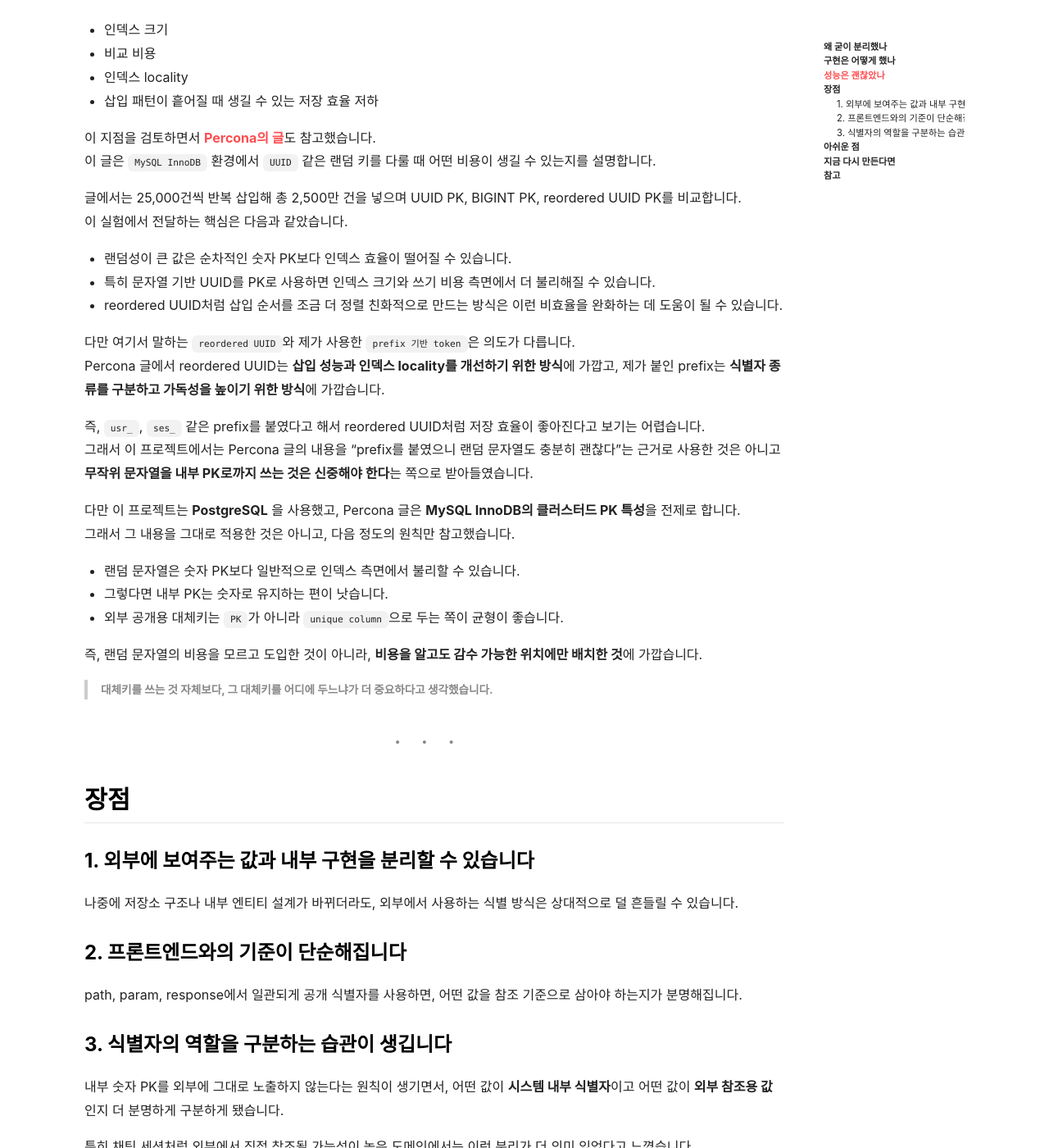
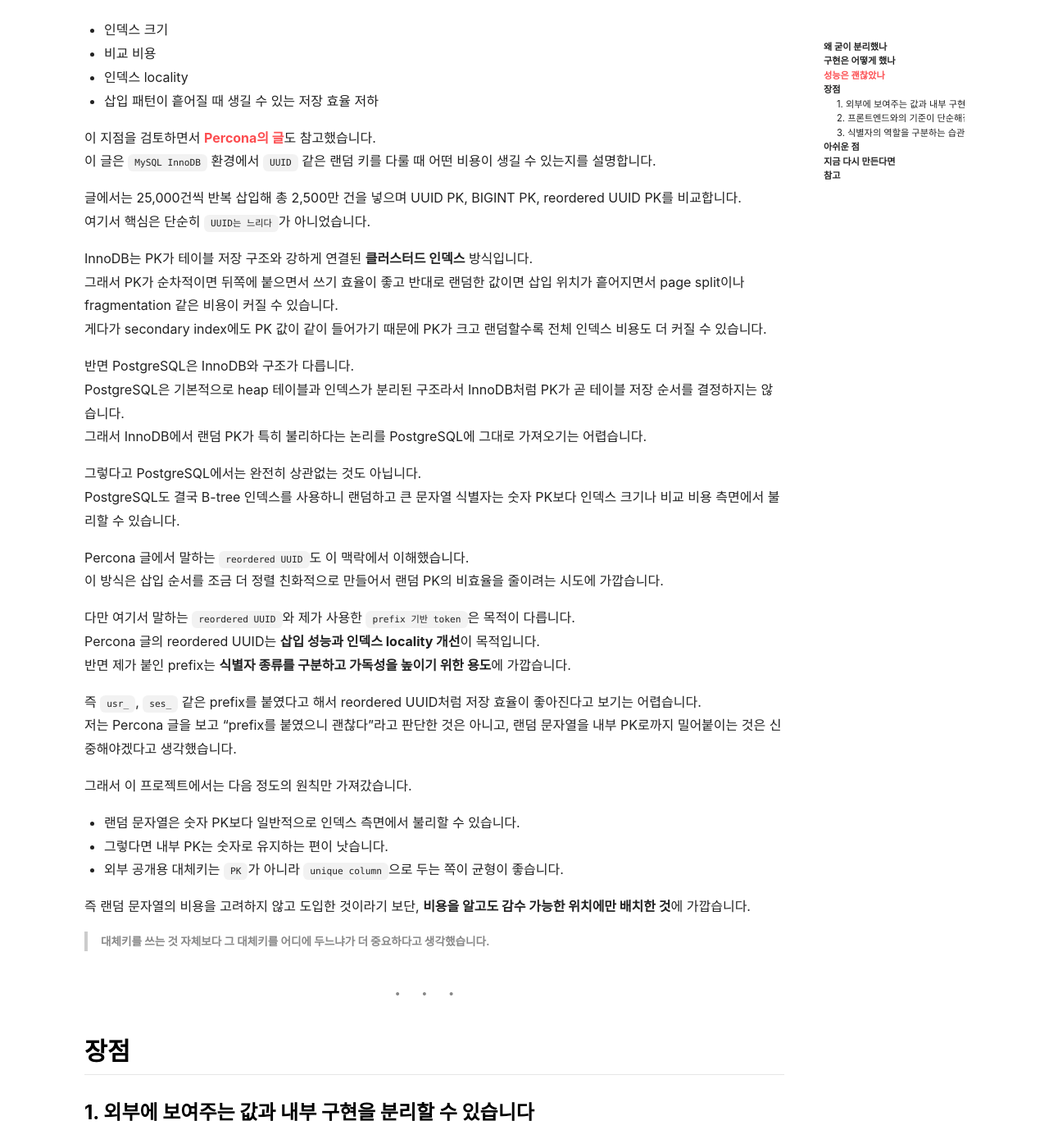
Before and after one commit to higukang/higukang.github.io, a Jekyll site: the page built from _posts/2026-04-13-surrogate-key.md, in a window 1280 px wide and 1400 px high, scrolled down 2308 px. Shown: the whole window at 82% size. Built offline with Jekyll 4.4.1, drawn with Linux system fonts in a browser that asks for light colours; nearby versions of some CDN libraries; some of the changed text lies outside the part shown.

Commit message:
포스트 수정

```diff
--- a/_posts/2026-04-13-surrogate-key.md
+++ b/_posts/2026-04-13-surrogate-key.md
@@ -6,13 +6,14 @@ excerpt_separator: <!--more-->
 
 > **내부 엔티티 식별자와 외부에 노출되는 식별자를 같은 것으로 두어도 될까?**
 
-프로젝트의 식별자 설계에서 가장 먼저 고민한 내용이었습니다.
-결론은, 해당 프로젝트에서는 **같이 두지 않는다**는 쪽으로 정하고 진행했습니다.
+프로젝트를 진행하면서 식별자 설계에서 가장 먼저 고민한 내용이었습니다.
+해당 프로젝트에서는 **같이 두지 않는다**는 쪽으로 정하고 진행했습니다.
 
-도메인 모델 관점에서 엔티티는 생명주기 동안 상태가 크게 바뀌더라도 동일한 존재로 추적될 수 있어야 합니다.<br>
-그래서 시스템 내부에는 변하지 않는 **식별자**가 당연히 필요하고 프로젝트에서 일반적인 **Long 타입의 PK**를 사용했습니다.
+도메인 모델 관점에서 엔티티는 생명주기 동안 상태가 크게 바뀌더라도 동일한 존재로 추적될 수 있어야 합니다.
+그래서 시스템 내부에는 변하지 않는 **식별자**가 필요하고
+ 영속성 계층에서는 일반적인 **Long 타입의 PK**를 사용했습니다.
 
-PostgreSQL에서는 `generated by default as identity`를 사용했고, JPA에서는 아래처럼 `IDENTITY` 전략으로 매핑했습니다.
+PostgreSQL에서는 `generated by default as identity`를 사용했고 JPA에서는 아래처럼 `IDENTITY` 전략으로 매핑했습니다.
 
     @Id
     @GeneratedValue(strategy = GenerationType.IDENTITY)
@@ -33,29 +34,31 @@ PostgreSQL에서는 `generated by default as identity`를 사용했고, JPA에
 ## 왜 굳이 분리했나
 
 처음에는 이 설계를 단순히 **"id를 숨기기 위해서"** 적용했습니다.
-하지만 프로젝트를 진행하면서 이유를 다시 정리해보니 식별자 은닉만큼 중요한 다른 점도 많았습니다.
+그런데 프로젝트를 진행하면서 생각해보니 적용할만한 이유가 좀 더 있었습니다.
 
-> **내부에서 쓰는 식별자와 외부에 보여주는 식별자의 역할을 분리하고 싶었다.**
+> **내부에서 쓰는 식별자와 외부에 보여주는 식별자의 역할을 나누고 싶었습니다.**
 
-순차적 증가 방식의 내부적인 PK가 외부 API에 그대로 노출되면 다음과 같은 문제가 생길 수 있습니다.
+순차적으로 증가하는 내부 PK가 외부 API에 그대로 노출되면 다음과 같은 문제가 생길 수 있습니다.
 
 - 리소스 개수나 생성 순서를 유추하기 쉽습니다.
-- 예측 가능한 식별자를 바탕으로 다른 객체 조회를 시도해보는 공격이 더 쉬워질 수 있습니다.
-- 외부에서 사용하는 값이 내부 DB 구조와 너무 강하게 연결됩니다.
+- 예측 가능한 식별자를 바탕으로 다른 객체를 조회해보는 시도가 쉬워집니다.
+- 외부에서 쓰는 값이 내부 DB 구조와 너무 강하게 연결됩니다.
 
-물론 숫자 id가 노출된다고 해서 곧바로 취약점이 생기는 것은 아니겠지만 공개 식별자가 순차적인 숫자일수록 다른 리소스를 추측해 조회해보는 시도가 쉬워지는 것은 분명하다고 생각했습니다.
+물론 숫자 id가 노출된다고 해서 바로 취약점이 생기는 것은 아니고 실제 문제는 서버가 객체별 권한 검사를 제대로 하지 않을 때 생기겠지만
+<br>그래도 공개 식별자가 순차적인 숫자일수록 다른 리소스를 추측해서 조회해보는 시도가 쉬워지는 것은 분명하다고 생각했습니다.
 
-그래서 외부에 공개하는 식별자는 내부 PK와 역할을 분리하는 편이 더 안전하고 나중에 내부 구현이 바뀌더라도 외부에서 사용하는 방식은 비교적 안정적으로 유지하기 쉽다고 생각했습니다.
+그래서 외부에 공개하는 식별자는 내부 PK와 역할을 분리하는 편이 더 안전하다고 봤습니다.
+나중에 내부 구현이 바뀌더라도 외부에서 사용하는 방식은 비교적 안정적으로 유지하기 쉽다고 생각했습니다.
 
 ---
 
 ## 구현은 어떻게 했나
 
-구현에서는 공개 식별자를 **문자열 token** 으로 생성하고, `unique` 제약을 두는 방식으로 구현했습니다.
+구현에서는 공개 식별자를 **문자열 token** 으로 생성하고 `unique` 제약을 두는 방식으로 구현했습니다.
 
 - 공통 유틸에서 `SecureRandom` 기반 영숫자 문자열 생성
 - 성격이 다른 값은 다른 prefix 부여
-- 외부 요청/응답과 URL에는 token 사용
+- 외부 요청, 응답, URL에는 token 사용
 - 내부 영속성 및 관계 관리는 숫자 PK 유지
 
 예를 들면 이런 느낌입니다.
@@ -68,7 +71,8 @@ PostgreSQL에서는 `generated by default as identity`를 사용했고, JPA에
 1. 외부 식별자를 읽었을 때 다른 엔티티의 식별자를 유추하기 어렵게 만들 수 있습니다.
 2. prefix가 있어서 UUID보다 사람이 읽거나 디버깅할 때 더 단순합니다.
 
-또한 JWT subject에도 내부 PK가 아니라 `userToken`을 넣어 인증 이후에도 애플리케이션이 같은 기준의 식별자를 계속 사용할 수 있도록 했습니다.
+또한 JWT subject에도 내부 PK가 아니라 `userToken`을 넣었습니다.
+인증 이후에도 애플리케이션이 같은 기준의 식별자를 계속 사용할 수 있도록 하려는 의도였습니다.
 
 ---
 
@@ -89,28 +93,38 @@ PostgreSQL에서는 `generated by default as identity`를 사용했고, JPA에
 이 글은 `MySQL InnoDB` 환경에서 `UUID` 같은 랜덤 키를 다룰 때 어떤 비용이 생길 수 있는지를 설명합니다.
 
 글에서는 25,000건씩 반복 삽입해 총 2,500만 건을 넣으며 UUID PK, BIGINT PK, reordered UUID PK를 비교합니다.
-이 실험에서 전달하는 핵심은 다음과 같았습니다.
+여기서 핵심은 단순히 `UUID는 느리다`가 아니었습니다.
 
-- 랜덤성이 큰 값은 순차적인 숫자 PK보다 인덱스 효율이 떨어질 수 있습니다.
-- 특히 문자열 기반 UUID를 PK로 사용하면 인덱스 크기와 쓰기 비용 측면에서 더 불리해질 수 있습니다.
-- reordered UUID처럼 삽입 순서를 조금 더 정렬 친화적으로 만드는 방식은 이런 비효율을 완화하는 데 도움이 될 수 있습니다.
+InnoDB는 PK가 테이블 저장 구조와 강하게 연결된 **클러스터드 인덱스** 방식입니다.
+그래서 PK가 순차적이면 뒤쪽에 붙으면서 쓰기 효율이 좋고 반대로 랜덤한 값이면 삽입 위치가 흩어지면서 page split이나 fragmentation 같은 비용이 커질 수 있습니다.
+게다가 secondary index에도 PK 값이 같이 들어가기 때문에 PK가 크고 랜덤할수록 전체 인덱스 비용도 더 커질 수 있습니다.
 
-다만 여기서 말하는 `reordered UUID`와 제가 사용한 `prefix 기반 token`은 의도가 다릅니다.
-Percona 글에서 reordered UUID는 **삽입 성능과 인덱스 locality를 개선하기 위한 방식**에 가깝고, 제가 붙인 prefix는 **식별자 종류를 구분하고 가독성을 높이기 위한 방식**에 가깝습니다.
+반면 PostgreSQL은 InnoDB와 구조가 다릅니다.
+PostgreSQL은 기본적으로 heap 테이블과 인덱스가 분리된 구조라서 InnoDB처럼 PK가 곧 테이블 저장 순서를 결정하지는 않습니다.
+그래서 InnoDB에서 랜덤 PK가 특히 불리하다는 논리를 PostgreSQL에 그대로 가져오기는 어렵습니다.
 
-즉, `usr_`, `ses_` 같은 prefix를 붙였다고 해서 reordered UUID처럼 저장 효율이 좋아진다고 보기는 어렵습니다.
-그래서 이 프로젝트에서는 Percona 글의 내용을 "prefix를 붙였으니 랜덤 문자열도 충분히 괜찮다"는 근거로 사용한 것은 아니고 **무작위 문자열을 내부 PK로까지 쓰는 것은 신중해야 한다**는 쪽으로 받아들였습니다.
+그렇다고 PostgreSQL에서는 완전히 상관없는 것도 아닙니다.
+PostgreSQL도 결국 B-tree 인덱스를 사용하니 랜덤하고 큰 문자열 식별자는 숫자 PK보다 인덱스 크기나 비교 비용 측면에서 불리할 수 있습니다.
 
-다만 이 프로젝트는 **PostgreSQL** 을 사용했고, Percona 글은 **MySQL InnoDB의 클러스터드 PK 특성**을 전제로 합니다.
-그래서 그 내용을 그대로 적용한 것은 아니고, 다음 정도의 원칙만 참고했습니다.
+Percona 글에서 말하는 `reordered UUID`도 이 맥락에서 이해했습니다.
+이 방식은 삽입 순서를 조금 더 정렬 친화적으로 만들어서 랜덤 PK의 비효율을 줄이려는 시도에 가깝습니다.
+
+다만 여기서 말하는 `reordered UUID`와 제가 사용한 `prefix 기반 token`은 목적이 다릅니다.
+Percona 글의 reordered UUID는 **삽입 성능과 인덱스 locality 개선**이 목적입니다.
+반면 제가 붙인 prefix는 **식별자 종류를 구분하고 가독성을 높이기 위한 용도**에 가깝습니다.
+
+즉 `usr_`, `ses_` 같은 prefix를 붙였다고 해서 reordered UUID처럼 저장 효율이 좋아진다고 보기는 어렵습니다.
+저는 Percona 글을 보고 "prefix를 붙였으니 괜찮다"라고 판단한 것은 아니고, 랜덤 문자열을 내부 PK로까지 밀어붙이는 것은 신중해야겠다고 생각했습니다.
+
+그래서 이 프로젝트에서는 다음 정도의 원칙만 가져갔습니다.
 
 - 랜덤 문자열은 숫자 PK보다 일반적으로 인덱스 측면에서 불리할 수 있습니다.
 - 그렇다면 내부 PK는 숫자로 유지하는 편이 낫습니다.
 - 외부 공개용 대체키는 `PK`가 아니라 `unique column`으로 두는 쪽이 균형이 좋습니다.
 
-즉, 랜덤 문자열의 비용을 모르고 도입한 것이 아니라, **비용을 알고도 감수 가능한 위치에만 배치한 것**에 가깝습니다.
+즉 랜덤 문자열의 비용을 고려하지 않고 도입한 것이라기 보단, **비용을 알고도 감수 가능한 위치에만 배치한 것**에 가깝습니다.
 
-> **대체키를 쓰는 것 자체보다, 그 대체키를 어디에 두느냐가 더 중요하다고 생각했습니다.**
+> **대체키를 쓰는 것 자체보다 그 대체키를 어디에 두느냐가 더 중요하다고 생각했습니다.**
 
 ---
 
@@ -118,15 +132,15 @@ Percona 글에서 reordered UUID는 **삽입 성능과 인덱스 locality를 개
 
 ### 1. 외부에 보여주는 값과 내부 구현을 분리할 수 있습니다
 
-나중에 저장소 구조나 내부 엔티티 설계가 바뀌더라도, 외부에서 사용하는 식별 방식은 상대적으로 덜 흔들릴 수 있습니다.
+나중에 저장소 구조나 내부 엔티티 설계가 바뀌더라도 외부에서 사용하는 식별 방식은 상대적으로 영향을 덜 받을 수 있습니다.
 
 ### 2. 프론트엔드와의 기준이 단순해집니다
 
-path, param, response에서 일관되게 공개 식별자를 사용하면, 어떤 값을 참조 기준으로 삼아야 하는지가 분명해집니다.
+path, param, response에서 일관되게 공개 식별자를 사용하면 어떤 값을 참조 기준으로 삼아야 하는지가 분명해집니다.
 
 ### 3. 식별자의 역할을 구분하는 습관이 생깁니다
 
-내부 숫자 PK를 외부에 그대로 노출하지 않는다는 원칙이 생기면서, 어떤 값이 **시스템 내부 식별자**이고 어떤 값이 **외부 참조용 값**인지 더 분명하게 구분하게 됐습니다.
+내부 숫자 PK를 외부에 그대로 노출하지 않는다는 원칙이 생기면서 어떤 값이 **시스템 내부 식별자**이고 어떤 값이 **외부 참조용 값**인지 더 분명하게 구분하게 됐습니다.
 
 특히 채팅 세션처럼 외부에서 직접 참조될 가능성이 높은 도메인에서는 이런 분리가 더 의미 있었다고 느꼈습니다.
 
@@ -136,14 +150,14 @@ path, param, response에서 일관되게 공개 식별자를 사용하면, 어
 
 설계 의도는 분명히 이랬습니다.
 
-> **외부는 `token`, 내부는 `id`**
+> **외부는 `token` 내부는 `id`**
 
 그런데 구현을 진행하면서 조회 로직 상당수가 token 중심으로 흘러갔습니다.
-그 결과 서버 내부에서도 숫자 PK를 충분히 활용하지 못했고, 어느 순간에는 이런 생각도 들었습니다.
+그 결과 서버 내부에서도 숫자 PK를 충분히 활용하지 못했고 어느 순간에는 이런 생각도 들었습니다.
 
 > 이럴 거면 그냥 token을 PK처럼 써도 되는 것 아닌가?
 
-지금 돌아보면 문제는 **대체키를 도입한 것 자체**보다, **대체키의 사용 범위를 명확히 통제하지 못했던 것**에 더 가까웠습니다.
+지금 돌아보면 문제는 **대체키를 도입한 것 자체**보다 **대체키의 사용 범위를 명확히 통제하지 못했던 것**에 더 가까웠습니다.
 
 원래 더 깔끔하게 가져갔어야 했던 방향은 아마 이랬을 것입니다.
 
@@ -151,10 +165,7 @@ path, param, response에서 일관되게 공개 식별자를 사용하면, 어
 2. 애플리케이션 초입에서 이를 내부 `id`로 변환합니다.
 3. 이후 도메인 로직, 조인, 연관관계는 `id` 중심으로 처리합니다.
 
-이렇게 했더라면 외부 식별자 분리의 장점을 유지하면서도, 내부 구현 복잡도는 더 잘 관리할 수 있었을 것 같습니다.
-
-특히 [Percona의 글](https://www.percona.com/blog/store-uuid-optimized-way/)을 다시 참고하고 나서는 이 아쉬움이 더 분명해졌습니다.
-**랜덤 문자열을 외부 공개 식별자로 쓰는 것**과 **내부 PK 역할까지 맡기는 것**은 전혀 다른 문제였기 때문입니다.
+이렇게 했더라면 외부 식별자 분리의 장점을 유지하면서도 내부 구현 복잡도는 더 잘 관리할 수 있었을 것 같습니다.
 
 ---
 
@@ -168,11 +179,12 @@ path, param, response에서 일관되게 공개 식별자를 사용하면, 어
 | API 경계, URL, 응답 | 공개 식별자 (`token`) |
 | 내부 도메인 흐름, 조인, 연관관계 | 내부 식별자 (`id`) |
 
-결국 중요한 건 대체키를 쓰느냐 마느냐보다, **대체키를 어디까지 사용할 것인가를 명확히 정하는 것**이었습니다.
+결국 중요한 건 대체키를 쓰느냐 마느냐보다 **대체키를 어디까지 사용할 것인가를 명확히 정하는 것**이었습니다.
 
-외부 공개 식별자는 외부에서 리소스를 식별하기 위해 존재하고, 내부 PK는 내부 구현을 안정적으로 유지하기 위해 존재합니다.
+외부 공개 식별자는 외부에서 리소스를 식별하기 위해 존재합니다.
+내부 PK는 내부 구현을 안정적으로 유지하기 위해 존재합니다.
+
 이 둘의 역할이 섞이기 시작하면 설계의 장점도 흐려집니다.
-
 이번 경험을 통해 배운 것도 바로 그 점이었습니다.
 
 ---
```
